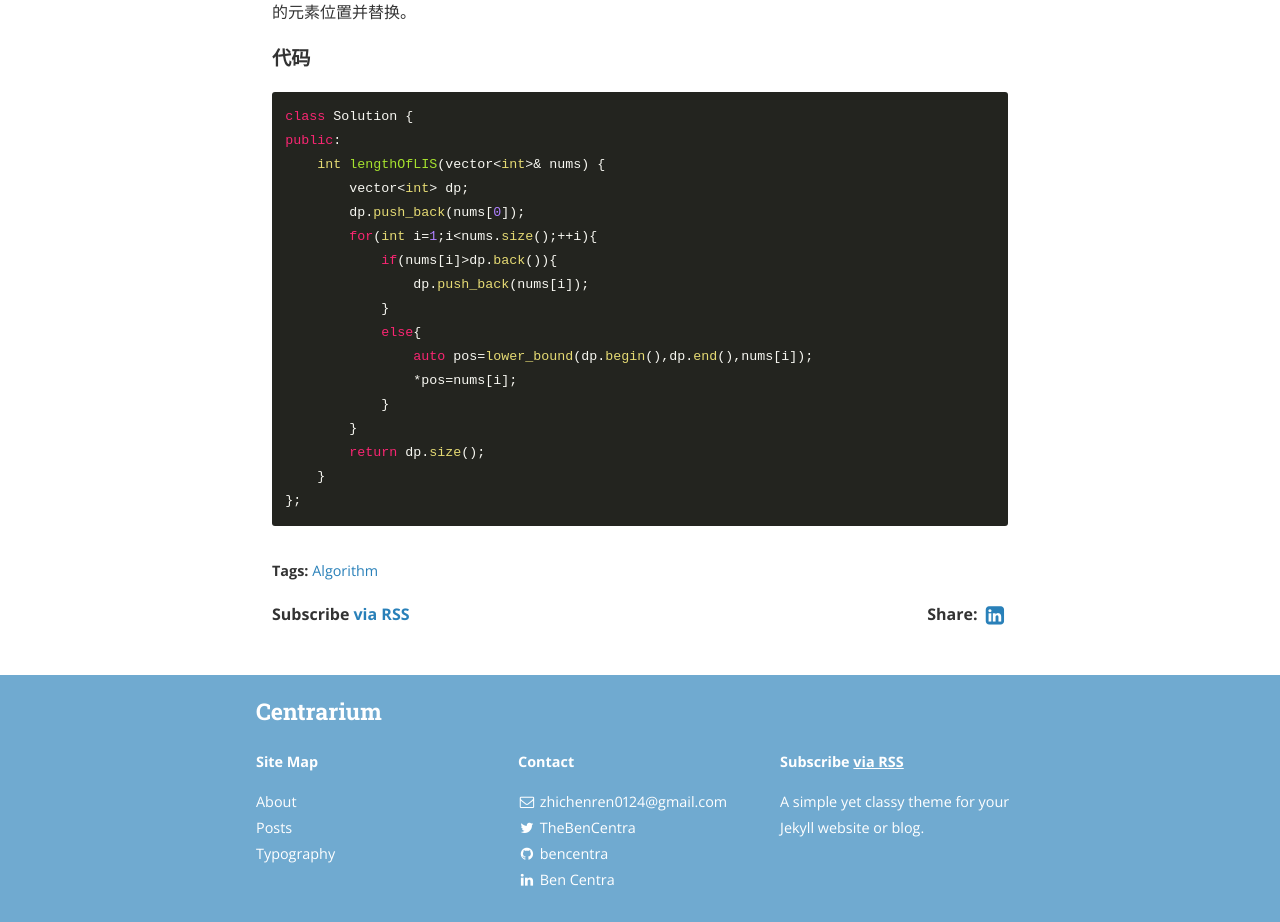
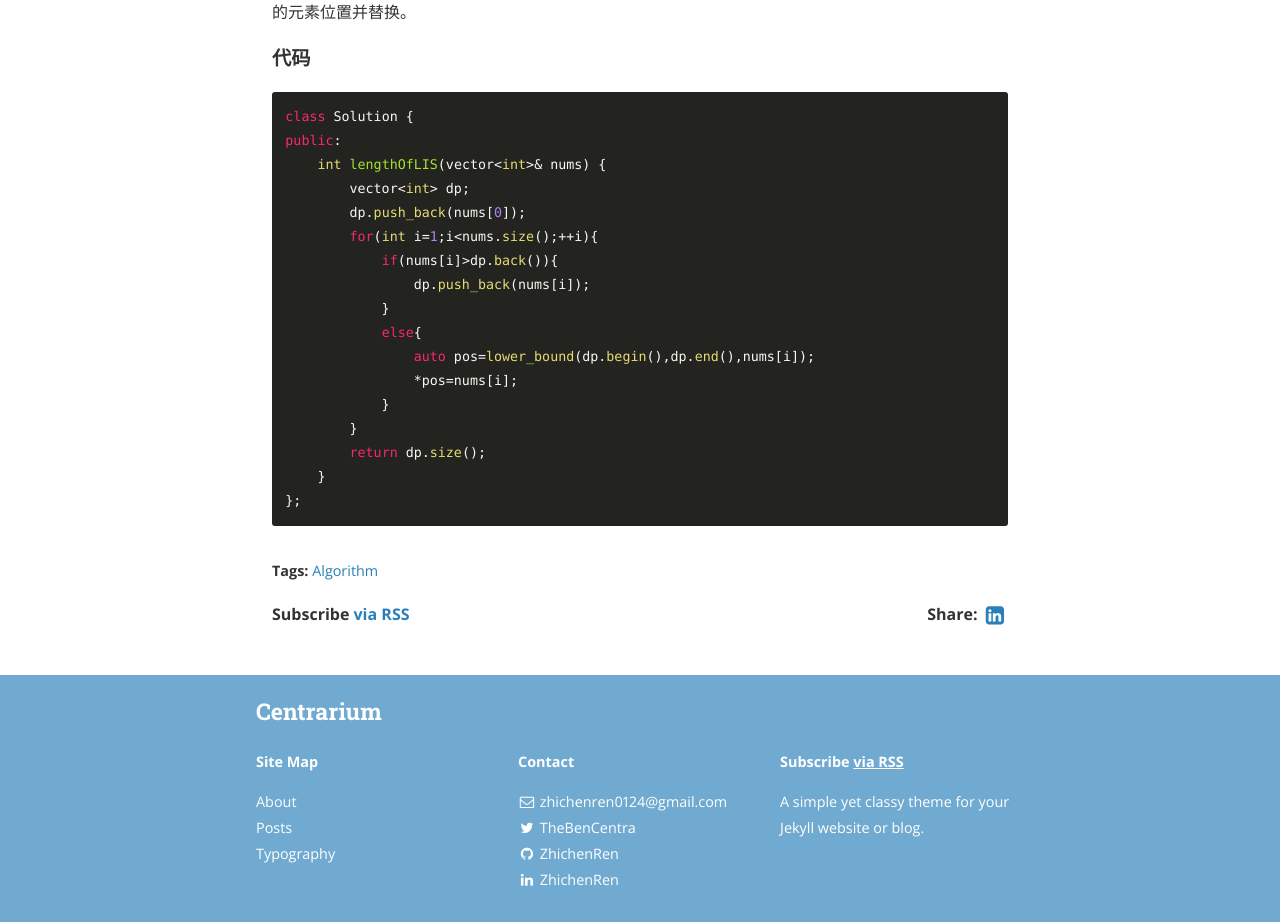
Before and after one commit to ZhichenRen/ZhichenRen.github.io, a Jekyll site: the page built from _posts/2021-3-27-最长递增子序列.md, in a window 1280 px wide and 1400 px high, scrolled down 653 px. Shown: the part 475-1397 px from the top of the window. Built offline with Jekyll 4.4.1, drawn with Linux system fonts in a browser that asks for light colours; nearby versions of some CDN libraries.

```diff
--- a/_config.yml
+++ b/_config.yml
@@ -92,14 +92,14 @@
 
   - name: GitHub
     icon: github
-    username: bencentra
+    username: ZhichenRen
     url: https://github.com/ZhichenRen
     desc: Fork me on GitHub
     share: true
 
   - name: LinkedIn
     icon: linkedin
-    username: Ben Centra
+    username: ZhichenRen
     url: https://www.linkedin.com/in/zhichen-ren-26278420a/
     desc: Connect with me on LinkedIn
     share: true
--- a/_sass/_layout.scss
+++ b/_sass/_layout.scss
@@ -32,6 +32,7 @@
 	display: inline-block;
 	border-radius: 3px;
 	padding: 0 3px;
+	font-family: Consolas,monaco,monospace;
 }
 
 blockquote {
```
